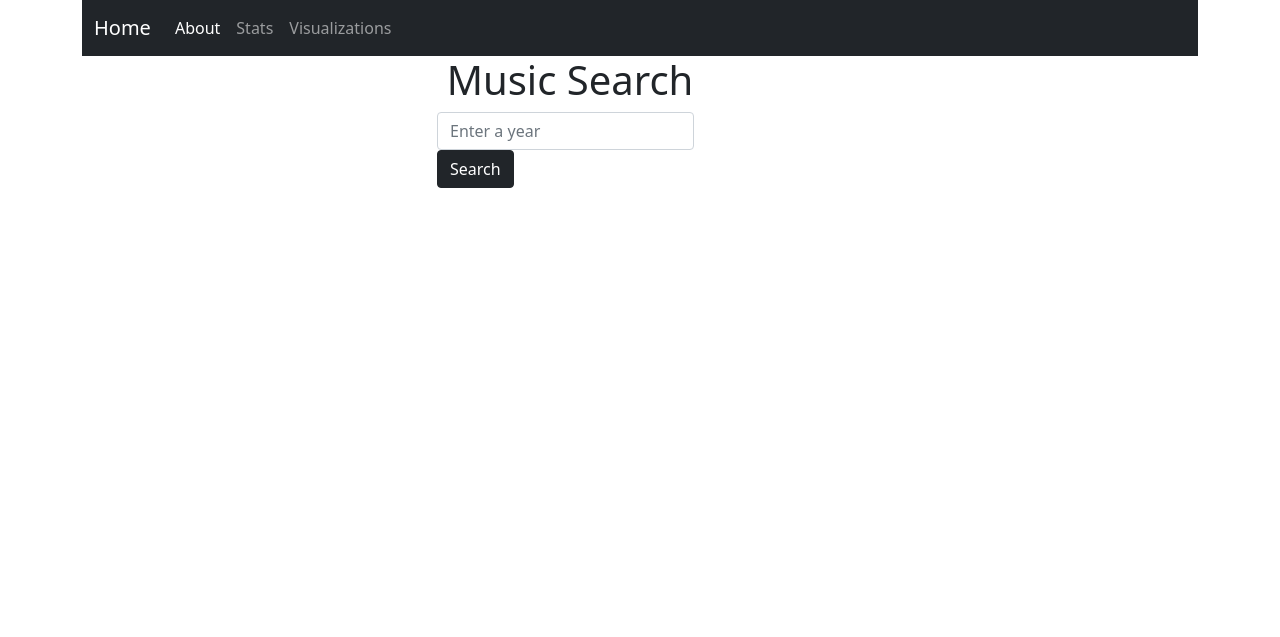
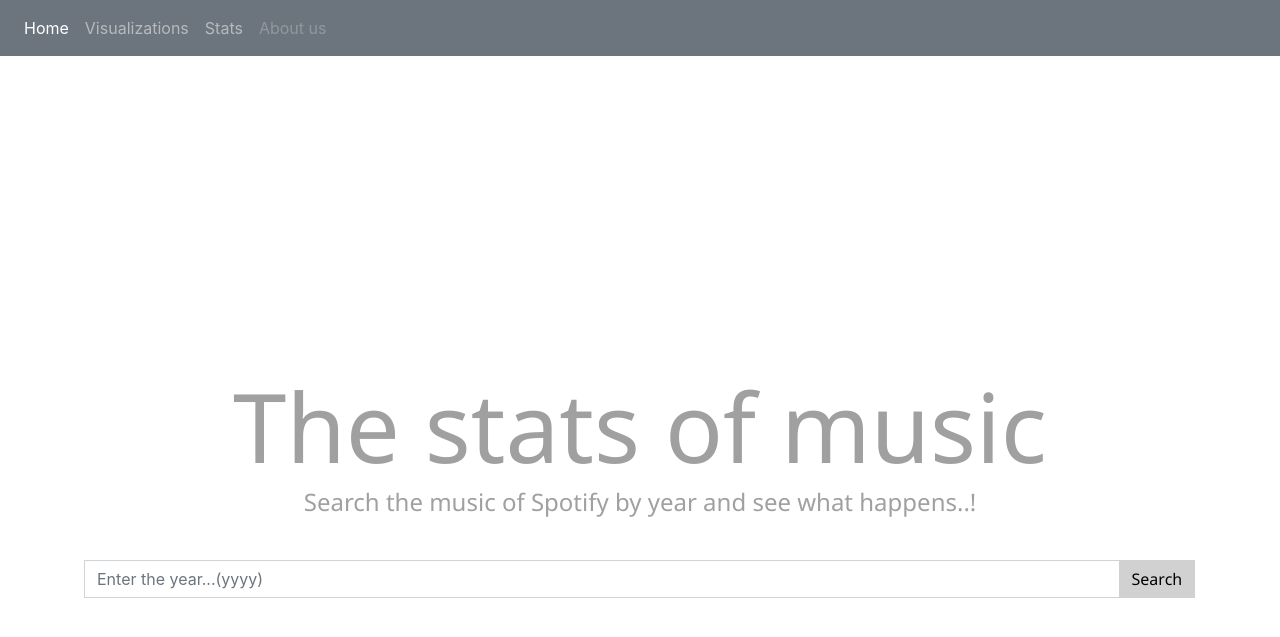
Before and after one commit to SugeilyMG/Music_through_History, a Flask app: page / in a window 1280 px wide. Shown: the top 637 px of the page. Run offline with Flask 2, Linux system fonts and the light colour scheme; some libraries are stand-ins or nearby versions.

Commit message:
Perla mtz (#1)
* Add files via upload

* Delete style.css

* Delete index.html

* Add files via upload

* Add files via upload

```diff
--- a/static/css/style.css
+++ b/static/css/style.css
@@ -1,16 +1,39 @@
-<<<<<<< HEAD:static/css/style.css
 
-h1{
-    color: steelblue;
-    font-size: xx-large;
-    font-weight: bold;
+.t1 {
+    font-family:'Segoe UI';
+    text-align: center;
+    line-height: 100px;
+    margin-top: 5vh;
+    color: #a0a0a0;
+    font-size: 6em;
+    bold:
+  }
+
+.t2{
+    font-family: 'Segoe UI';
+    text-align: center;
+    margin-top: 1vh;
+    margin-bottom: 5vh;
+    color: #a0a0a0;
+    font-size: 1.5em;
 }
 
-h2{
-    color: steelblue;
-    font-size: x-large;
-    font-weight: bold;
-}
+.t3 {
+    font-family: 'Segoe UI';
+    text-align: center;
+    font-size: 1em;
+    background-color: #d1d1d1;
+    border: none;
+    color: black;
+    padding: 0.4em 0.8em;
+    display: inline-block;
+    outline: none;
+    cursor: pointer;
+  }
+
+  .t3:hover {
+    outline: none;
+  }
 
 #search {
     position: absolute;
@@ -24,32 +47,38 @@ h2{
     height: 30px;
   }
 
+div {
+    position:relative;
+    }
+#nav {
+    position:absolute;
+    left:50%;top:0;
+    margin-left:-375px; /* negative margin equal to half the width */
+    width:750px;
+    list-style:none;
+    }
+#nav li {
+    float:left;
+    }
+#nav a {
+    display:block;
+    text-align:center;
+    width:150px; /* fixed width */
+    text-decoration:none;
+    font-size: 1.5em;
+    }
+.jumbotron{
+        background-color:transparent !important;
+        padding-top: 10rem;
+        padding-bottom: 10rem;
 
-=======
+    }
 
-h1{
-    color: steelblue;
-    font-size: xx-large;
-    font-weight: bold;
+.push-spaces
+{
+    height: 100px;
 }
-
-h2{
-    color: steelblue;
-    font-size: x-large;
-    font-weight: bold;
+.back{
+background: url("spotifyCode.png") no-repeat center center;
+text-align: center;
 }
-
-#search {
-    position: absolute;
-
-}
-
-#searchbar {
-    top: 260px;
-    left: 375px;
-    width: 580px;
-    height: 30px;
-  }
-
-
->>>>>>> f059fd1b57ea682597fcfd224e6774de0d85cb84:style.css
--- a/templates/index.html
+++ b/templates/index.html
@@ -2,64 +2,75 @@
 <html lang="en">
 
 <head>
+  <title>Spotify Search</title>
 
       <!-- Required meta tags -->
       <meta charset="utf-8">
       <meta name="viewport" content="width=device-width, initial-scale=1">
 
       <!-- Bootstrap CSS -->
-
-      <link href="https://cdn.jsdelivr.net/npm/bootstrap@5.0.0-beta3/dist/css/bootstrap.min.css" rel="stylesheet" integrity="sha384-eOJMYsd53ii+scO/bJGFsiCZc+5NDVN2yr8+0RDqr0Ql0h+rP48ckxlpbzKgwra6" crossorigin="anonymous">
-      <link rel="stylesheet" href="static/css/style.css">
+      <link rel="stylesheet" href="https://maxcdn.bootstrapcdn.com/bootstrap/4.5.2/css/bootstrap.min.css">
+      <script src="https://ajax.googleapis.com/ajax/libs/jquery/3.5.1/jquery.min.js"></script>
+      <script src="https://cdnjs.cloudflare.com/ajax/libs/popper.js/1.16.0/umd/popper.min.js"></script>
+      <script src="https://maxcdn.bootstrapcdn.com/bootstrap/4.5.2/js/bootstrap.min.js"></script>
+      <link rel="stylesheet" href="/static/css/style.css">
       <script src="https://d3js.org/d3.v5.min.js"></script>
-
-
-  <title>Music</title>
 
 </head>
 
 <body>
-  <div class="container">
-    <nav class="navbar navbar-expand-lg navbar-dark bg-dark">
-      <div class="container-fluid">
-        <a class="navbar-brand" href="#">Home</a>
-        <button class="navbar-toggler" type="button" data-bs-toggle="collapse" data-bs-target="#navbarText" aria-controls="navbarText" aria-expanded="false" aria-label="Toggle navigation">
-          <span class="navbar-toggler-icon"></span>
-        </button>
-        <div class="collapse navbar-collapse" id="navbarText">
-          <ul class="navbar-nav me-auto mb-2 mb-lg-0">
+  <script>
+    // Fade in on start
+    $(document).ready(function() {
+      $("body").hide().fadeIn(2000);
+    });
+  </script>
+
+  <div class="container-fluid pt-3">
+    <nav class="navbar navbar-expand-sm bg-secondary navbar-dark  fixed-top">
+          <ul class="navbar-nav">
+            <li class="nav-item active">
+              <a class="nav-link" href="#">Home</a>
+            </li>
             <li class="nav-item">
-              <a class="nav-link active" aria-current="page" href="#">About</a>
+              <a class="nav-link" href="#">Visualizations</a>
             </li>
             <li class="nav-item">
               <a class="nav-link" href="#">Stats</a>
             </li>
             <li class="nav-item">
-              <a class="nav-link" href="#">Visualizations</a>
+              <a class="nav-link disabled" href="#">About us</a>
             </li>
           </ul>
-        </div>
+        </nav>
+
       </div>
     </nav>
   </div>
 
   <!-- User´s Search -->
-  <div class="container" id='search'>
-    <div class="jumbotron text-center">
-      <h1>Music Search</h1>
+  <div class="jumbotron" >
+  </div>
+    <div class="container push-spaces" >
+      <div class="t1">The stats of music</div>
+      <div class="t2">Search the music of Spotify by year and see what happens..! </div>
+      <form>
+        <div class="input-group mb-3 ">
+          <div class="input-group-prepend">
+          </div>
+          <input type="text" class="form-control" id="searchInput" placeholder="Enter the year...(yyyy)">
+          <div class="input-group-append">
+            <button id="submit"  class="t3" type="submit">Search</button>
+           </div>
+
+
+      </form>
     </div>
-    <div class="container" id='searchbar'>
-      <div class="row">
-        <div class="col-md-6 offset-md-3">
-          <div class="input-group mb-3">
-            <form class="form-inline">
-              <div class="form-group">
-                <input type="text" class="form-control" id="searchInput" placeholder="Enter a year">
-              </div>
-              <button id="submit" type="submit" class="btn btn-dark">Search</button>
-            </form>
+
+    </div>
+          </form>
             <div id="plot"></div>
-            <script src="static/js/plots.js"></script>
+            <script src="/static/js/plots.js"></script>
           </div>
         </div>
       </div>
@@ -69,7 +80,6 @@
   <!-- Option 1: Bootstrap Bundle with Popper -->
   <script src="https://cdn.jsdelivr.net/npm/bootstrap@5.0.0-beta3/dist/js/bootstrap.bundle.min.js" integrity="sha384-JEW9xMcG8R+pH31jmWH6WWP0WintQrMb4s7ZOdauHnUtxwoG2vI5DkLtS3qm9Ekf" crossorigin="anonymous">
   </script>
-  <script src="require.js"></script>
 </body>
 
 </html>
```
